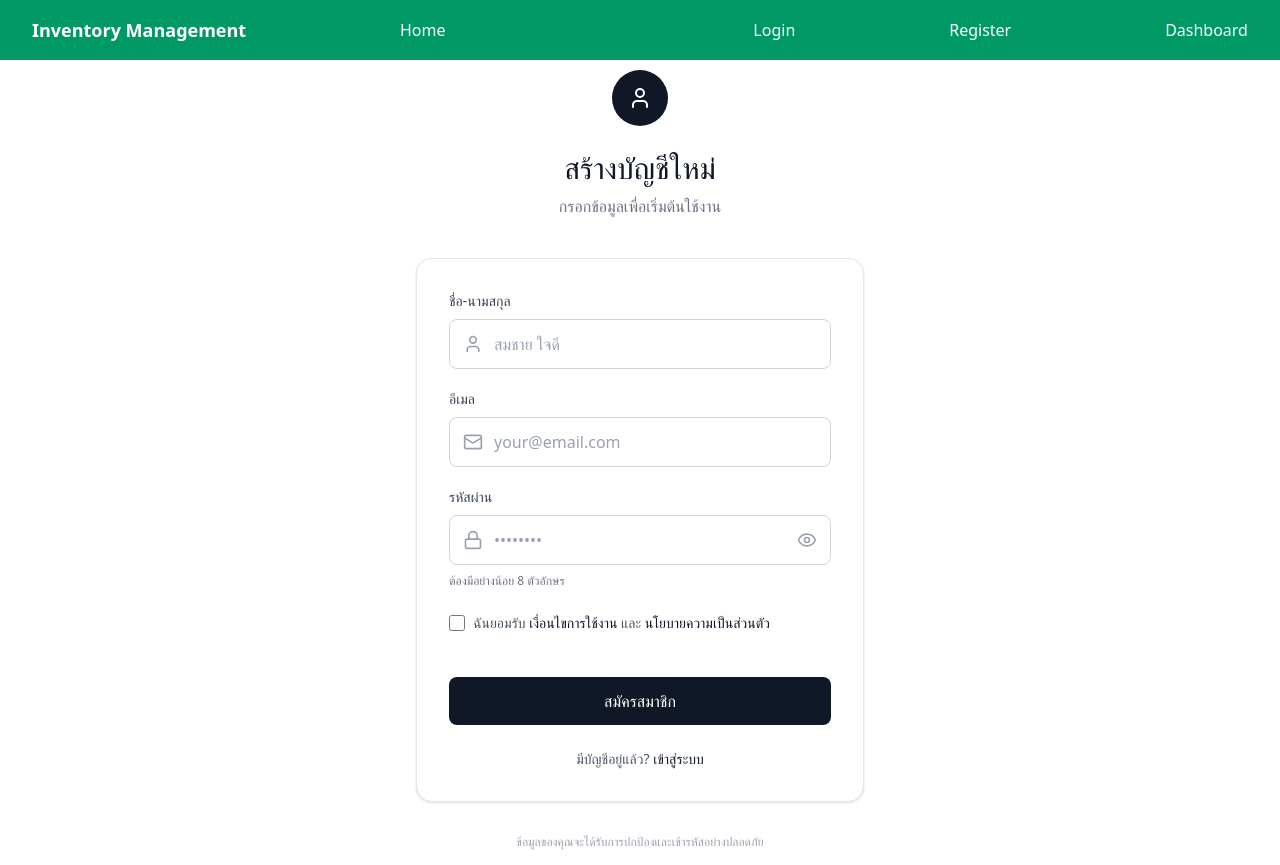
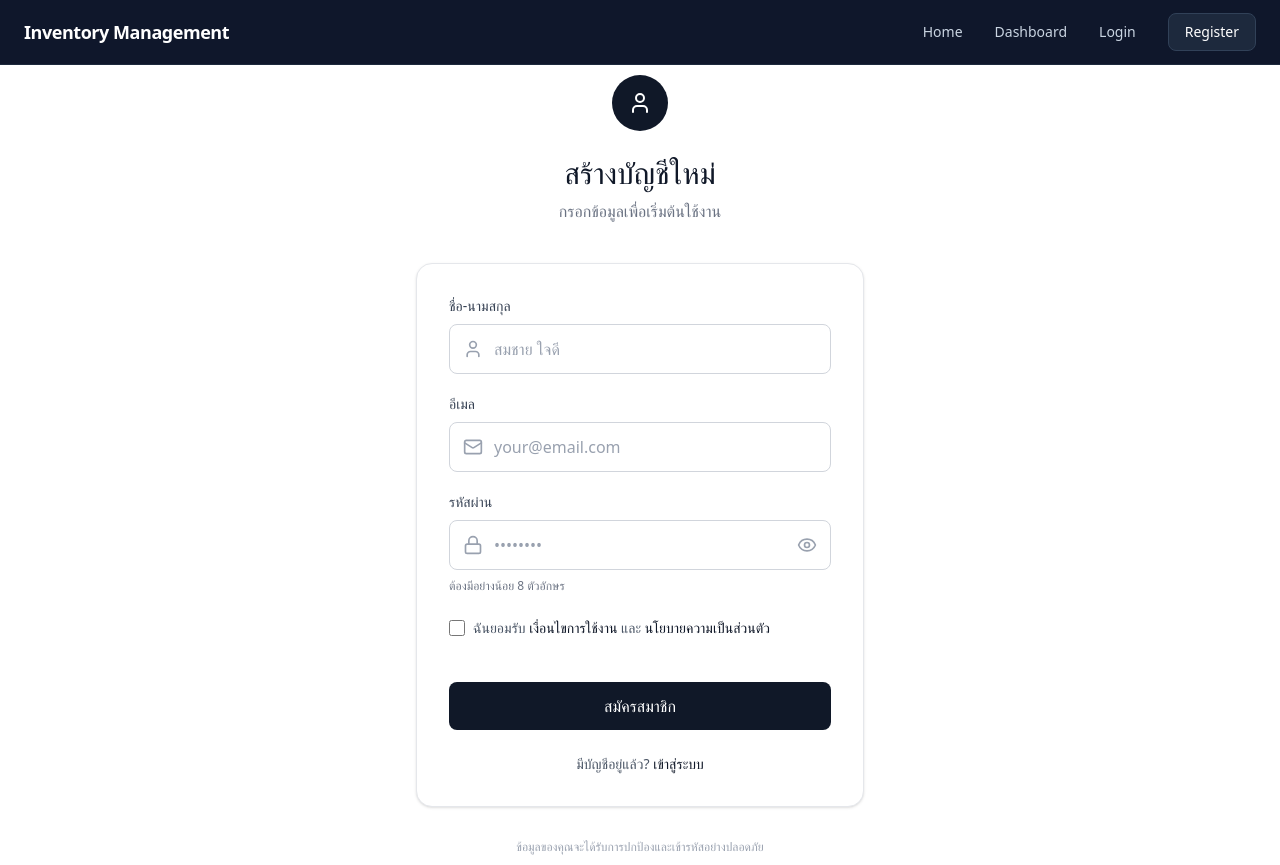
Before and after one commit to JessadaID/Inventory-Management-System-MERN-Stack-, a React app in the folder frontend/: page /Register in a window 1280 px wide. Built offline with nearby package versions, Linux system fonts and the light colour scheme; no server answers; the HTML template or start-up script is replaced by a standard one.

Commit message:
fix login add register

```diff
--- a/frontend/src/App.jsx
+++ b/frontend/src/App.jsx
@@ -1,16 +1,17 @@
 import "./App.css";
 import { UserProvider } from "./context/userContext.jsx";
 import Navbar from "./components/Navbar.jsx";
-import Dashboard from "./components/Dashboard.jsx";
+import Dashboard from "./components/page/Dashboard.jsx";
 import Login from "./components/auth/Login.jsx";
 import Register from "./components/auth/Register.jsx";
-import { Route, Routes , useLocation } from "react-router-dom";
-
+import { Route, Routes, useLocation } from "react-router-dom";
+import { ProtectedRoute } from "./components/ProtectedRoute.jsx";
 function App() {
-
   const location = useLocation();
-  const hideNavbarPaths = ['/dashboard'];
-  const shouldShowNavbar = !hideNavbarPaths.includes(location.pathname.toLowerCase());
+  const hideNavbarPaths = ["/dashboard"];
+  const shouldShowNavbar = !hideNavbarPaths.includes(
+    location.pathname.toLowerCase()
+  );
 
   return (
     <>
@@ -18,7 +19,14 @@ function App() {
         {shouldShowNavbar && <Navbar />}
         <Routes>
           <Route path="/" element={<h1>Home Page</h1>} />
-          <Route path="/Dashboard" element={<Dashboard />} />
+          <Route
+            path="/dashboard"
+            element={
+              <ProtectedRoute>
+                <Dashboard />
+              </ProtectedRoute>
+            }
+          />
           <Route path="/Login" element={<Login />} />
           <Route path="/Register" element={<Register />} />
         </Routes>
--- a/frontend/src/components/Navbar.jsx
+++ b/frontend/src/components/Navbar.jsx
@@ -19,23 +19,76 @@ function Navbar() {
   };
 
   return (
-    <nav className="bg-emerald-600 p-4 text-white">
-      <div className="container mx-auto flex justify-between items-center px-4">
-        <div className="text-lg font-bold">Inventory Management</div>
-        <Link to="/"> Home</Link>
-        <div>
-          {user ? ( // If user exists, show welcome and logout
-            <>
-              <span>Welcome, {user.name}</span>
-              <button onClick={handleLogout} className="ml-4 bg-red-500 hover:bg-red-700 text-white font-bold py-2 px-4 rounded">Logout</button>
-            </>
-          ) : null}
+    <nav className="bg-slate-900 border-b border-slate-800 shadow-lg">
+      <div className="container mx-auto px-6">
+        <div className="flex justify-between items-center h-16">
+          {/* Logo */}
+          <Link to="/" className="flex items-center space-x-2 group">
+
+            <span className="text-white font-semibold text-lg tracking-tight">
+              Inventory Management
+            </span>
+          </Link>
+
+          {/* Navigation Links */}
+          <div className="flex items-center space-x-8">
+            <Link
+              to="/"
+              className="text-slate-300 hover:text-white transition-colors text-sm font-medium"
+            >
+              Home
+            </Link>
+
+            <Link
+              to="/Dashboard"
+              className="text-slate-300 hover:text-white transition-colors text-sm font-medium"
+            >
+              Dashboard
+            </Link>
+
+            {!user && (
+              <>
+                <Link
+                  to="/Login"
+                  className="text-slate-300 hover:text-white transition-colors text-sm font-medium"
+                >
+                  Login
+                </Link>
+                <Link
+                  to="/Register"
+                  className="px-4 py-2 bg-slate-800 hover:bg-slate-700 text-white text-sm font-medium rounded-lg transition-colors border border-slate-700"
+                >
+                  Register
+                </Link>
+              </>
+            )}
+
+            {user && (
+              <div className="flex items-center space-x-4">
+                <div className="flex items-center space-x-3 px-4 py-2 bg-slate-800 rounded-lg border border-slate-700">
+                  <div className="w-8 h-8 bg-slate-700 rounded-full flex items-center justify-center">
+                    <span className="text-white text-xs font-semibold">
+                      {user.name.charAt(0).toUpperCase()}
+                    </span>
+                  </div>
+                  <span className="text-slate-200 text-sm font-medium">
+                    {user.name}
+                  </span>
+                </div>
+
+                <button
+                  onClick={handleLogout}
+                  className="px-4 py-2 bg-slate-800 hover:bg-red-900 text-slate-300 hover:text-white text-sm font-medium rounded-lg transition-all border border-slate-700 hover:border-red-800"
+                >
+                  Logout
+                </button>
+              </div>
+            )}
+          </div>
         </div>
-        {!user && <Link to="/Login"> Login</Link>}
-        <Link to="/Register"> Register</Link>
-        <Link to="/Dashboard"> Dashboard</Link>
       </div>
     </nav>
   );
 }
+
 export default Navbar;
--- /dev/null
+++ b/frontend/src/components/ProtectedRoute.jsx
@@ -0,0 +1,34 @@
+// components/ProtectedRoute.jsx
+import { Navigate, useLocation } from 'react-router-dom';
+import { useContext } from 'react';
+import   UserContext from '../context/userContext';
+
+export const ProtectedRoute = ({ children, allowedRoles = [] }) => {
+  const { user, loading } = useContext(UserContext);
+  const location = useLocation();
+
+  // รอโหลดข้อมูล user
+  if (loading) {
+    return (
+      <div className="flex items-center justify-center min-h-screen">
+        <div className="text-center">
+          <div className="animate-spin rounded-full h-12 w-12 border-b-2 border-blue-600 mx-auto"></div>
+          <p className="mt-4 text-gray-600">กำลังตรวจสอบสิทธิ์...</p>
+        </div>
+      </div>
+    );
+  }
+
+  // ไม่ได้ login -> redirect ไป login
+  if (!user) {
+    return <Navigate to="/login" state={{ from: location }} replace />;
+  }
+
+  // ถ้ากำหนด allowedRoles และ user ไม่มีสิทธิ์
+  if (allowedRoles.length > 0 && !allowedRoles.includes(user.role)) {
+    return <Navigate to="/unauthorized" replace />;
+  }
+
+  // ผ่านทุกเงื่อนไข
+  return children;
+};
--- /dev/null
+++ b/frontend/src/components/RoleBasedRoute.jsx
@@ -0,0 +1,18 @@
+// components/RoleBasedRoute.jsx
+import { Navigate } from "react-router-dom";
+import { useContext } from "react";
+import UserContext from "../context/userContext";
+
+export const RoleBasedRoute = ({ children, role }) => {
+  const { user } = useContext(UserContext);
+
+  if (!user) {
+    return <Navigate to="/login" replace />;
+  }
+
+  if (user.role !== role) {
+    return <Navigate to="/unauthorized" replace />;
+  }
+
+  return children;
+};
--- a/frontend/src/components/auth/Login.jsx
+++ b/frontend/src/components/auth/Login.jsx
@@ -32,11 +32,10 @@ function Login() {
       } else {
         alert(`เข้าสู่ระบบไม่สำเร็จ: ${data.message}`);
       }
-
-      setIsLoading(false);
-
     } catch (error) {
       console.error("Login failed:", error);
+    }finally {
+      setIsLoading(false);
     }
   };
 
--- a/frontend/src/components/auth/Register.jsx
+++ b/frontend/src/components/auth/Register.jsx
@@ -1,20 +1,43 @@
-import { useState } from 'react';
+import { useState , useContext } from 'react';
 import { Mail, Lock, Eye, EyeOff, User } from 'lucide-react';
 import { Link } from 'react-router-dom';
-
+import UserContext  from '../../context/userContext.jsx';
+import { useNavigate } from 'react-router-dom';
 function Register() {
+  const { setUser } = useContext(UserContext);
   const [showPassword, setShowPassword] = useState(false);
   const [name, setName] = useState('');
   const [email, setEmail] = useState('');
   const [password, setPassword] = useState('');
   const [isLoading, setIsLoading] = useState(false);
+  const navigate = useNavigate();
 
-  const handleSubmit = () => {
+  const handleSubmit = async () => {
     setIsLoading(true);
-    setTimeout(() => {
+    try {
+      const respond = await fetch('http://localhost:3000/api/users/register', {
+        method: 'POST',
+        headers: {
+          'Content-Type': 'application/json',
+        },
+        credentials: 'include',
+        body: JSON.stringify({ name, email, password }),
+      });
+
+      const data = await respond.json();
+
+      if (data.success) {
+        setUser(data.user);
+        alert('สมัครสมาชิกสำเร็จ!');
+        navigate('/');
+      } else {
+        alert(`สมัครสมาชิกไม่สำเร็จ: ${data.message}`);
+      }
+    } catch (error) {
+      console.error('Registration failed:', error);
+    }finally {
       setIsLoading(false);
-      alert('สมัครสมาชิกสำเร็จ!');
-    }, 1500);
+    }
   };
 
   return (
--- /dev/null
+++ b/frontend/src/components/page/Unauthorized.jsx
@@ -0,0 +1,29 @@
+// pages/Unauthorized.jsx
+import { useNavigate } from 'react-router-dom';
+import { Shield } from 'lucide-react';
+
+const Unauthorized = () => {
+  const navigate = useNavigate();
+
+  return (
+    <div className="flex items-center justify-center min-h-screen bg-gray-50">
+      <div className="text-center max-w-md mx-auto p-8">
+        <div className="w-20 h-20 bg-red-100 rounded-full flex items-center justify-center mx-auto mb-6">
+          <Shield className="w-10 h-10 text-red-600" />
+        </div>
+        <h1 className="text-3xl font-bold text-gray-800 mb-4">ไม่มีสิทธิ์เข้าถึง</h1>
+        <p className="text-gray-600 mb-8">
+          คุณไม่มีสิทธิ์ในการเข้าถึงหน้านี้ กรุณาติดต่อผู้ดูแลระบบ
+        </p>
+        <button
+          onClick={() => navigate('/dashboard')}
+          className="px-6 py-3 bg-blue-600 text-white rounded-lg hover:bg-blue-700"
+        >
+          กลับไปหน้าแรก
+        </button>
+      </div>
+    </div>
+  );
+};
+
+export default Unauthorized;
--- a/frontend/src/context/userContext.jsx
+++ b/frontend/src/context/userContext.jsx
@@ -1,15 +1,35 @@
-import { createContext, useState} from "react";
-
+import { createContext, useState } from "react";
+import { useEffect } from "react";
 const UserContext = createContext();
 
 export const UserProvider = ({ children }) => {
-    const [user, setUser] = useState(null);
+  const [user, setUser] = useState(null);
+  const [loading, setLoading] = useState(true);
 
-    return (
-        <UserContext.Provider value={{ user, setUser }}>
-            {children}
-        </UserContext.Provider>
-    );
+  useEffect(() => {
+    checkAuth();
+  }, []);
+
+  const checkAuth = async () => {
+    try {
+      // เรียก API /api/user/profile - cookie จะถูกส่งไปอัตโนมัติ
+      const response = await fetch("http://localhost:3000/api/users/profile", {
+        credentials: "include",
+      });
+      const data = await response.json();
+      setUser(data.user);
+    } catch (error) {
+      console.error("Auth check failed:", error);
+      setUser(null);
+    } finally {
+      setLoading(false);
+    }
+  };
+  return (
+    <UserContext.Provider value={{ user, setUser, loading }}>
+      {children}
+    </UserContext.Provider>
+  );
 };
 
 export default UserContext;
--- /dev/null
+++ b/frontend/src/hooks/useAuth.js
@@ -0,0 +1,36 @@
+// hooks/useAuth.js
+import { useContext } from 'react';
+import { UserContext } from '../context/userContext';
+
+export const useAuth = () => {
+  const { user } = useContext(UserContext);
+
+  const hasRole = (role) => {
+    return user?.role === role;
+  };
+
+  const hasAnyRole = (roles) => {
+    return roles.includes(user?.role);
+  };
+
+  const hasPermission = (permission) => {
+    return user?.permissions?.includes(permission);
+  };
+
+  const isAdmin = () => {
+    return user?.role === 'admin';
+  };
+
+  const isAuthenticated = () => {
+    return !!user;
+  };
+
+  return {
+    user,
+    hasRole,
+    hasAnyRole,
+    hasPermission,
+    isAdmin,
+    isAuthenticated
+  };
+};
```
Also changed, not shown: frontend/src/components/page/Dashboard.jsx (renamed from frontend/src/components/Dashboard.jsx, +22 -12 lines), 1 other file (tests, documents, lock files or other folders).
